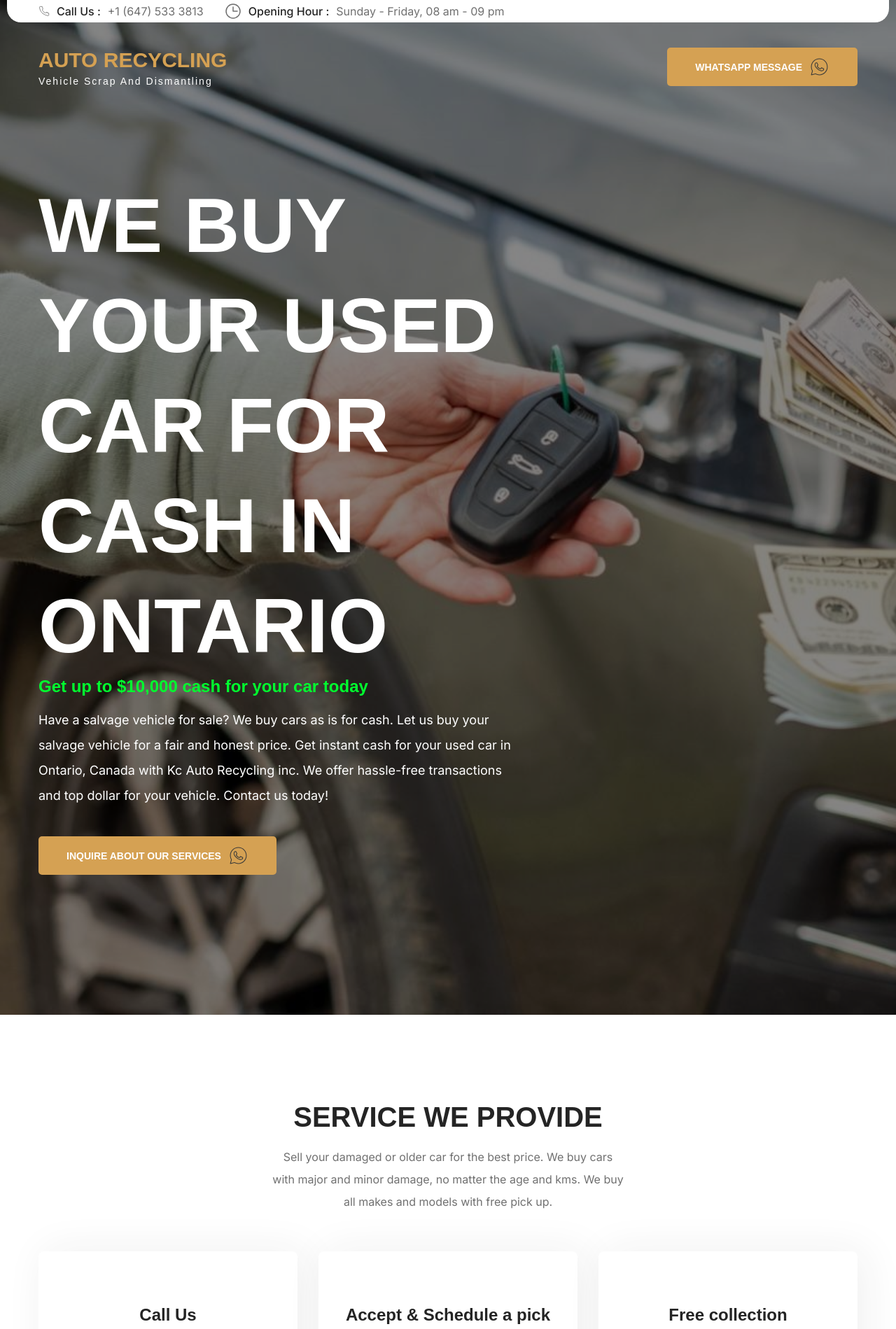
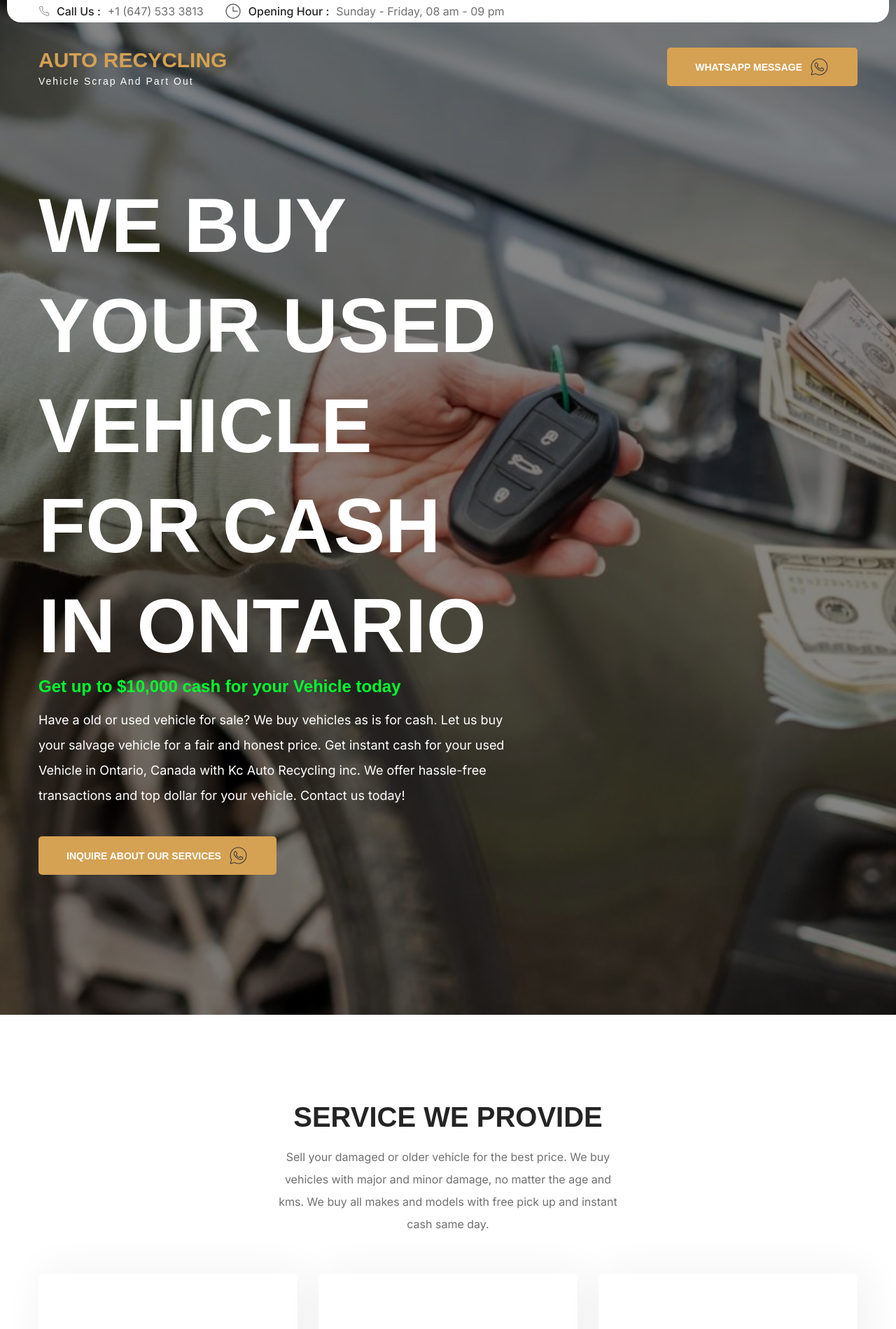
Before and after one commit to kasemshhade/autoRecycling, a Next.js app: page / in a window 1280 px wide. Shown: the top 1899 px of the page at 70% size. Built offline with nearby package versions, Linux system fonts and the light colour scheme; no server answers.

Commit message:
Update TestingPage.tsx text changes

```diff
--- a/src/app/components/TestingPage.tsx
+++ b/src/app/components/TestingPage.tsx
@@ -91,7 +91,7 @@ export const TestingPage = () => {
           <div className="container">
             <a href="#" className="logo">
               Auto Recycling
-              <span className="span">Vehicle scrap and dismantling</span>
+              <span className="span">Vehicle scrap and part out</span>
             </a>
 
             <a href="https://wa.me/16475333813" className="btn has-before">
@@ -115,19 +115,19 @@ export const TestingPage = () => {
           >
             <div className="container">
               <h1 className="h1 hero-title">
-                We Buy Your Used Car for Cash in Ontario
+                We Buy Your Used Vehicle for Cash in Ontario
               </h1>
 
               <h3 className="h3 hero-title" style={{ color: "#00ff2f" }}>
-                Get up to $10,000 cash for your car today
+                Get up to $10,000 cash for your Vehicle today
               </h3>
 
               <p className="hero-text">
-                Have a salvage vehicle for sale? We buy cars as is for cash. Let
-                us buy your salvage vehicle for a fair and honest price. Get
-                instant cash for your used car in Ontario, Canada with Kc Auto
-                Recycling inc. We offer hassle-free transactions and top dollar
-                for your vehicle. Contact us today!
+                Have a old or used vehicle for sale? We buy vehicles as is for
+                cash. Let us buy your salvage vehicle for a fair and honest
+                price. Get instant cash for your used Vehicle in Ontario, Canada
+                with Kc Auto Recycling inc. We offer hassle-free transactions
+                and top dollar for your vehicle. Contact us today!
               </p>
 
               <a href="https://wa.me/16475333813" className="btn has-before">
@@ -149,9 +149,10 @@ export const TestingPage = () => {
               </h2>
 
               <p className="section-text text-center">
-                Sell your damaged or older car for the best price. We buy cars
-                with major and minor damage, no matter the age and kms. We buy
-                all makes and models with free pick up.
+                Sell your damaged or older vehicle for the best price. We buy
+                vehicles with major and minor damage, no matter the age and kms.
+                We buy all makes and models with free pick up and instant cash
+                same day.
               </p>
 
               <ul className="grid-list">
@@ -218,7 +219,7 @@ export const TestingPage = () => {
                     </h3>
 
                     <p className="card-text">
-                      Then receive instant cash for your car in person and
+                      Then receive instant cash for your vehicle in person and
                       you&apos;re done!.
                     </p>
                   </div>
```
